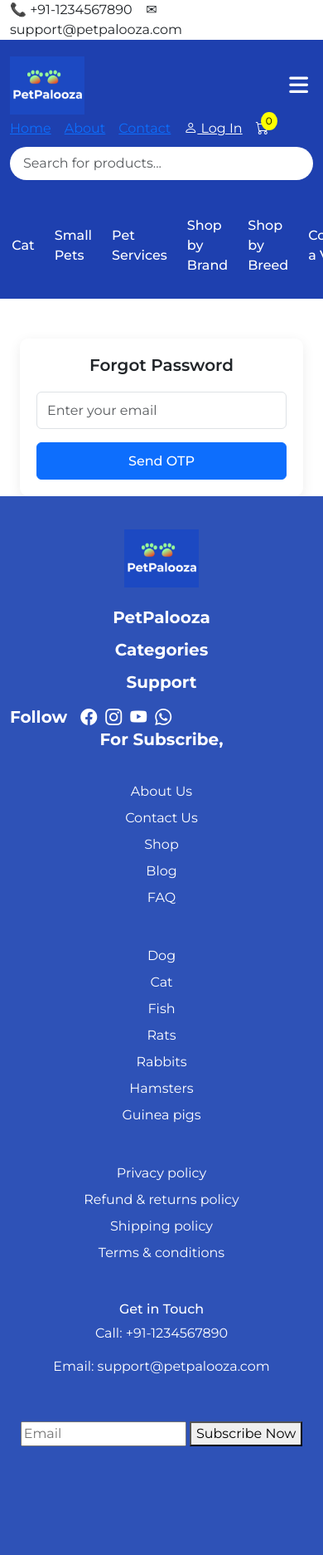
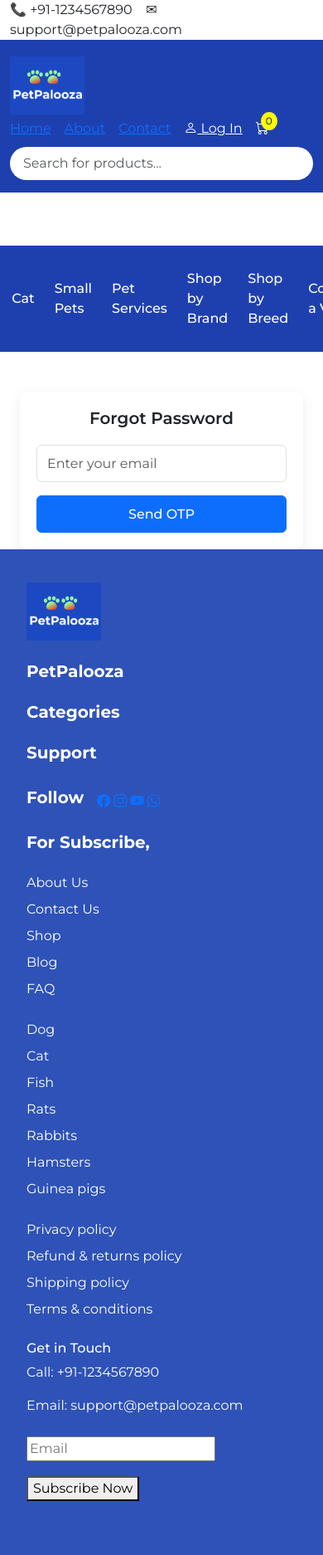
Before and after one commit to Anitha250792/PetPalooza, a Django app: page /forgot-password/ in a window 390 px wide; the page is wider, and only the part inside the window is pictured. Shown: that part at 83% size. Before the commit the page ends 1743 px from the top of that part, so only its background shows below. Run offline with Django 5.2, Linux system fonts and the light colour scheme.

Commit message:
navbar footer

```diff
--- a/static/css/style.css
+++ b/static/css/style.css
@@ -87,25 +87,16 @@ animation:cartBounce .5s ease;
 
 /* ================= HAMBURGER ================= */
 
+/* CATEGORY TOGGLE */
+
 .menu-toggle{
 display:none;
 background:none;
 border:none;
-font-size:26px;
+font-size:28px;
 color:white;
-margin-left:10px;
 cursor:pointer;
 }
-
-/* MOBILE ONLY */
-@media (max-width:768px){
-
-.menu-toggle{
-display:block;
-}
-
-}
-
 
 /* CATEGORY MENU */
 
@@ -117,7 +108,7 @@ background:#1e40af;
 display:flex;
 justify-content:center;
 gap:30px;
-padding:10px 0;
+padding:12px 0;
 list-style:none;
 margin:0;
 }
@@ -128,19 +119,26 @@ text-decoration:none;
 font-weight:500;
 }
 
-
-/* ================= MOBILE MENU ================= */
+/* MOBILE */
 
 @media(max-width:768px){
+
+.menu-toggle{
+display:block;
+margin:10px auto;
+}
+
+/* hide category menu initially */
 
 .category-menu ul{
 display:none;
 flex-direction:column;
 align-items:center;
-gap:15px;
-background:#1e40af;
+gap:20px;
 padding:20px 0;
 }
+
+/* show when toggle clicked */
 
 .category-menu ul.active{
 display:flex;
@@ -266,7 +264,7 @@ transform:none;
 .footer-section{
 background:#2e52b7;
 color:white;
-padding:40px 0;
+padding:40px 20px;
 }
 
 .footer-title{
@@ -288,71 +286,28 @@ color:white;
 text-decoration:none;
 }
 
-.footer-list a:hover{
-text-decoration:underline;
-}
-
-.social-icons a{
-color:white;
-font-size:20px;
-margin-right:10px;
-}
-
-/* footer mobile */
+/* MOBILE FOOTER */
 
 @media(max-width:768px){
 
 .footer-section .row{
-text-align:center;
+display:block;
+text-align:left;
+}
+
+.footer-section .col-md-2,
+.footer-section .col-md-3{
+margin-bottom:25px;
+width:100%;
 }
 
 .social-icons{
-justify-content:center;
-display:flex;
+margin-top:10px;
+}
+
+.subscribe-input{
+width:70%;
+margin-bottom:10px;
 }
 
 }
-
-.footer-content{
-display:grid;
-grid-template-columns: repeat(5,1fr);
-gap:30px;
-}
-
-/* Tablet */
-
-@media(max-width:992px){
-
-.footer-content{
-grid-template-columns: repeat(2,1fr);
-}
-
-}
-
-/* Mobile */
-
-@media(max-width:768px){
-
-.footer-content{
-grid-template-columns:1fr;
-text-align:center;
-}
-
-.footer-section .row{
-flex-direction:column;
-}
-
-.social-icons{
-justify-content:center;
-display:flex;
-}
-
-}
-@media(max-width:768px){
-
-.footer-section img{
-margin:auto;
-display:block;
-}
-
-}
--- a/templates/navbar.html
+++ b/templates/navbar.html
@@ -19,9 +19,6 @@
     <img src="{% static 'images/logo.png' %}" height="100">
 </a>
 
-<button class="menu-toggle" onclick="toggleMenu()">
-<i class="fas fa-bars"></i>
-</button>
 
         <!-- SEARCH -->
         <form class="d-flex search-bar mx-auto"
@@ -99,7 +96,13 @@
     </div>
 </nav>
 
-<!-- CATEGORY MENU -->
+<!-- CATEGORY TOGGLE (Mobile only) -->
+<div class="category-toggle text-center">
+    <button class="menu-toggle" onclick="toggleMenu()">
+        <i class="fas fa-bars"></i>
+    </button>
+</div>
+
 <!-- CATEGORY MENU -->
 <div class="category-menu">
     <div class="container">
```
